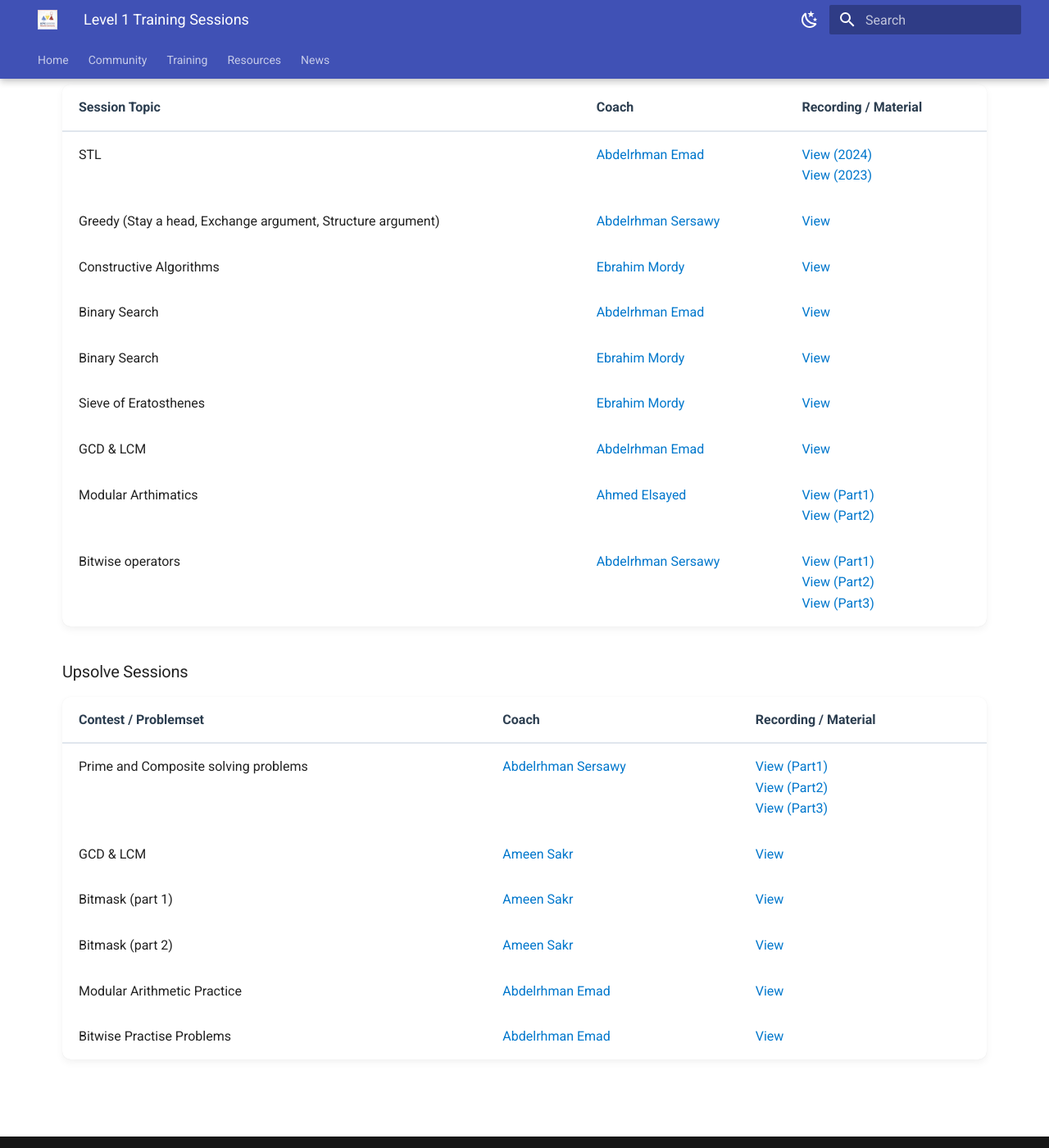
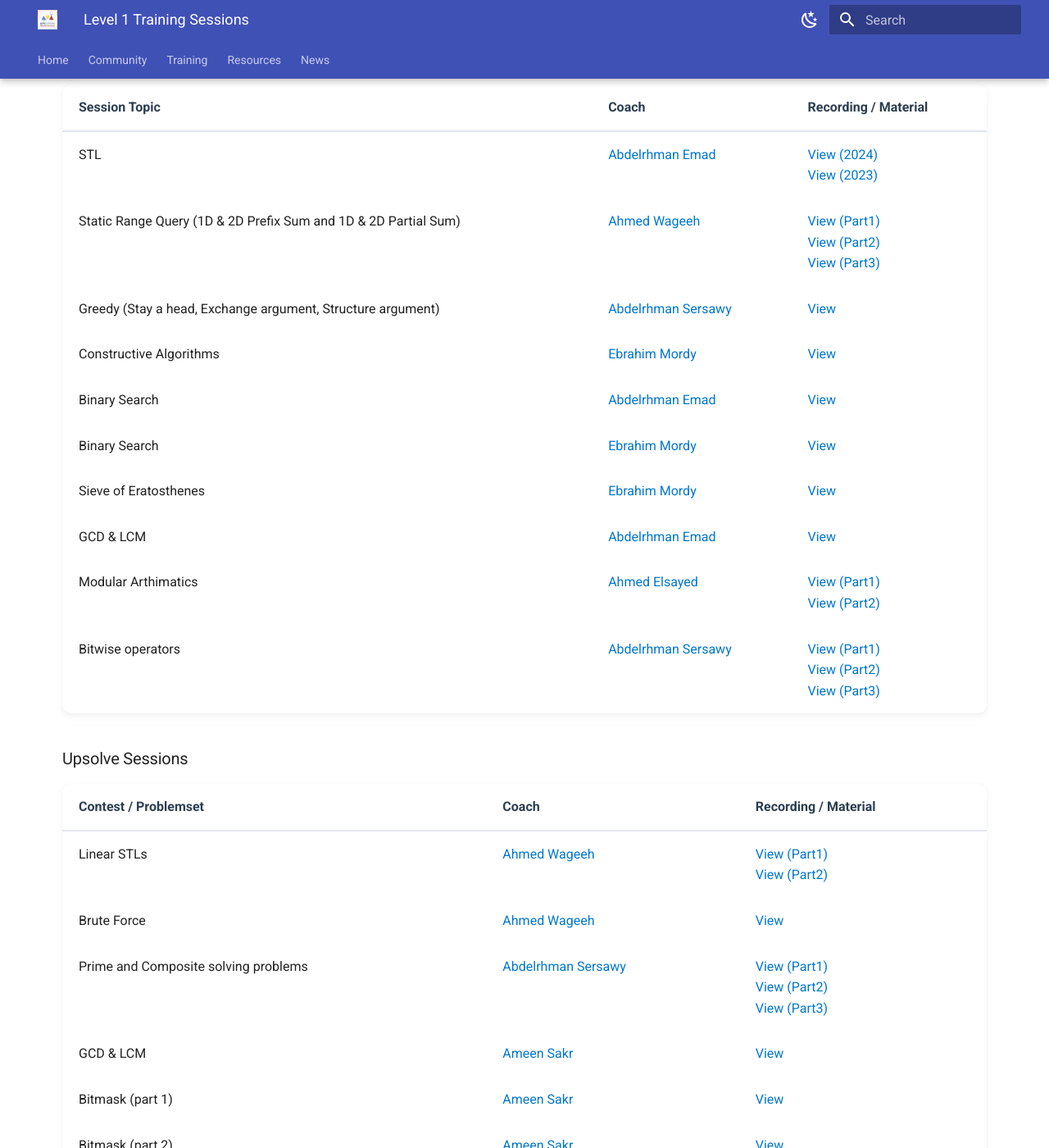
Before and after one commit to ICPC-Menofia/icpc-menofia.github.io, an MkDocs documentation site: the page built from docs/resources/sessions/level1.md, in a window 1280 px wide and 1400 px high, scrolled down 376 px. Shown: the whole window at 82% size. Built offline with MkDocs 1.6.1 and Material for MkDocs 9.7.7, drawn with Linux system fonts in a browser that asks for light colours; some of the changed text lies outside the part shown.

Commit message:
docs: Add more new training resource
* feat: Add new training resource from wageeh

* Update coaches.md

---------

Co-authored-by: Sersawy <65075626+Abdelrhmansersawy@users.noreply.github.com>

```diff
--- a/docs/resources/sessions/level1.md
+++ b/docs/resources/sessions/level1.md
@@ -27,6 +27,17 @@ This page archives all recorded sessions for our Level 1 Training program.
                 <a href="https://drive.google.com/drive/folders/1D8jReWLFJj0Qc1KKb5Z-umyCUfkLEfYJ?usp=sharing" target="_blank">View (2024)</a>
                 <br>
                 <a href="https://drive.google.com/drive/folders/1vYe8slH6AzLiX3xdBhA0BNltvAC0ffeX?usp=sharing" target="_blank">View (2023)</a>
+            </td>
+        </tr>
+         <tr>
+            <td>Static Range Query (1D & 2D Prefix Sum and 1D & 2D Partial Sum)</td>
+               <td><a href="../../community/coaches/#ahmed-wageeh">Ahmed Wageeh</a></td>
+            <td>
+               <a href="https://youtu.be/1VWdxf9kafg" target="_blank">View (Part1)</a>
+                <br>
+                <a href="https://youtu.be/_p4SnBgyu-A" target="_blank">View (Part2)</a>
+                <br>
+               <a href="https://youtu.be/Aj4TrgMn8DQ" target="_blank">View (Part3)</a>
             </td>
         </tr>
         <tr>
@@ -104,6 +115,22 @@ This page archives all recorded sessions for our Level 1 Training program.
         </tr>
     </thead>
     <tbody>
+     <tr>
+            <td>Linear STLs</td>
+               <td><a href="../../community/coaches/#ahmed-wageeh">Ahmed Wageeh</a></td>
+            <td>
+               <a href="https://www.youtube.com/watch?v=dW8Vcc2JJBE" target="_blank">View (Part1)</a>
+                <br>
+                <a href="https://www.youtube.com/watch?v=cPef-TEN-UE&t=1382s" target="_blank">View (Part2)</a>
+            </td>
+        </tr>
+         <tr>
+            <td>Brute Force</td>
+               <td><a href="../../community/coaches/#ahmed-wageeh">Ahmed Wageeh</a></td>
+            <td>
+               <a href="https://youtu.be/FSmHbG_ZBUs" target="_blank">View</a>
+            </td>
+        </tr>
         <tr>
             <td>Prime and Composite solving problems</td>
                <td><a href="../../community/coaches/#abdelrhman-sersawy">Abdelrhman Sersawy</a></td>
@@ -136,6 +163,13 @@ This page archives all recorded sessions for our Level 1 Training program.
                 <a href="https://www.youtube.com/playlist?list=PLYROQO7GJZJNrANmDuL3uk24oy4aql-4F">View</a>
             </td>
         </tr>
+         <tr>
+            <td>Bitmask</td>
+               <td><a href="../../community/coaches/#ahmed-wageeh">Ahmed Wageeh</a></td>
+            <td>
+               <a href="https://youtu.be/jTbjxW69Sa8" target="_blank">View</a>
+            </td>
+        </tr>
         <tr>
             <td>Modular Arithmetic Practice</td>
             <td><a href="../../community/coaches/#abdelrhman-emad">Abdelrhman Emad</a></td>
```
Also changed, not shown: docs/community/coaches.md (+7 -0 lines).
